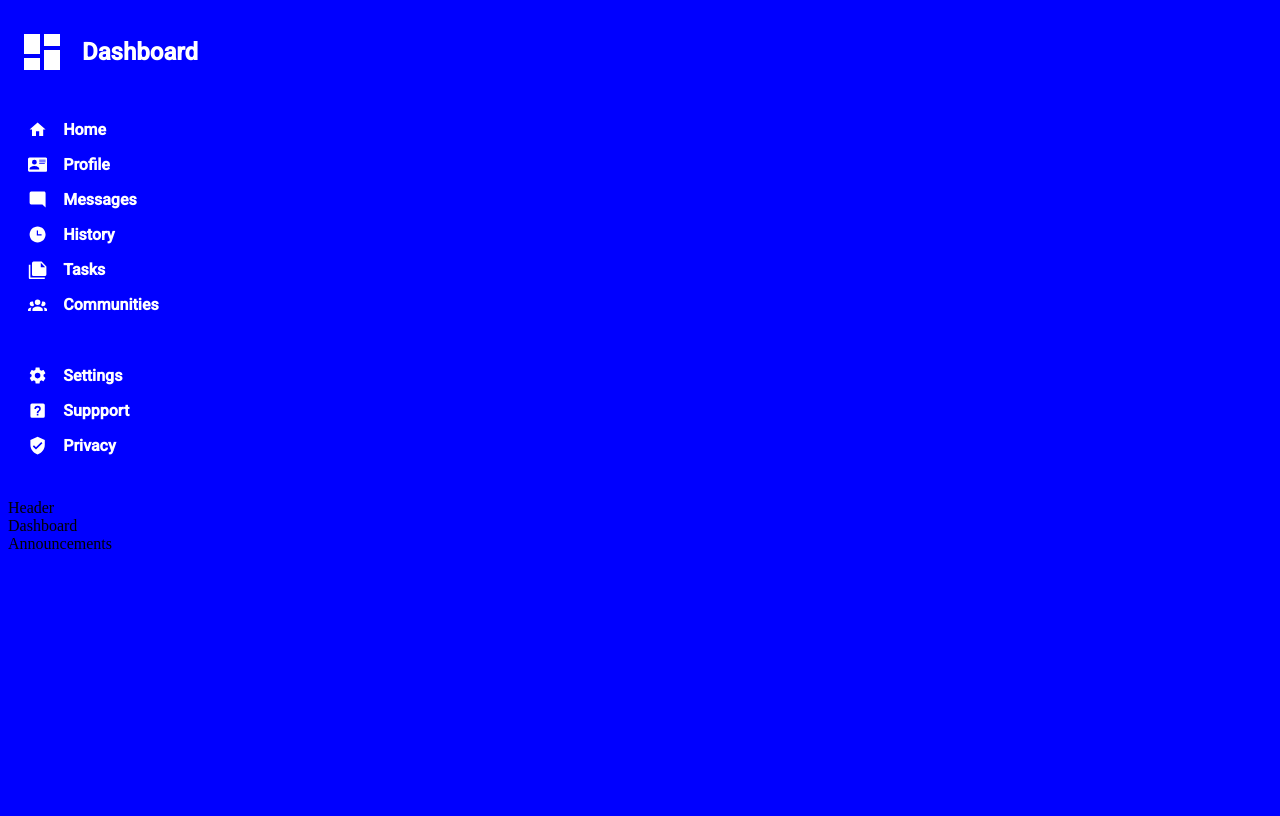
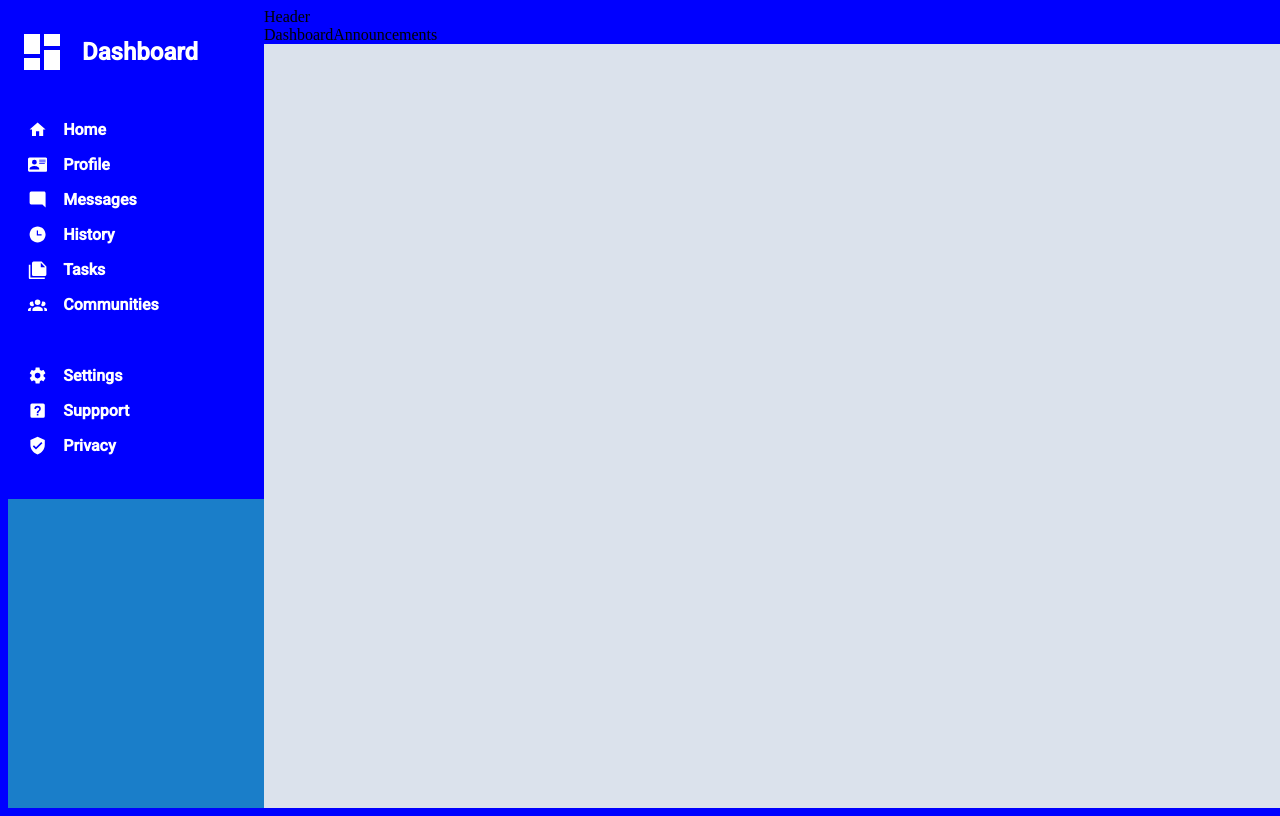
Before and after one commit to dyau172/the-odin-project, a React (Create React App) app in the folder 2-admin-dashboard/: page / in a window 1280 px wide. Built offline with nearby package versions, Linux system fonts and the light colour scheme.

Commit message:
import components

```diff
--- a/2-admin-dashboard/src/App.jsx
+++ b/2-admin-dashboard/src/App.jsx
@@ -8,12 +8,20 @@ import Annoucements from './components/Announcements';
 function App() {
   return (
     <div className="app">
-   <NavBar/>
-   <Header/>
-   <div className="section">
-    <Dashboard/>
-    <Annoucements/>
-   </div>
+
+      <div className="nav">
+        <NavBar />
+      </div>
+
+      <div className="section">
+        <Header />
+
+        <div className="container">
+          <Dashboard />
+          <Annoucements />
+        </div>
+
+      </div>
 
 
     </div>
--- a/2-admin-dashboard/src/app.scss
+++ b/2-admin-dashboard/src/app.scss
@@ -0,0 +1,25 @@
+.app{
+    margin: 0;
+    padding: 0;
+    height: 100vh;
+    width: 100vw;
+    display: flex;
+
+    .nav{
+        width: 20%;
+        background-color: rgb(26, 126, 201);
+
+    }
+
+    .section{
+        width: 80%;
+        display: relative;
+        background-color: rgb(219,226, 236);
+
+        .container{
+            display: flex;
+
+        }
+
+    }
+}
```
